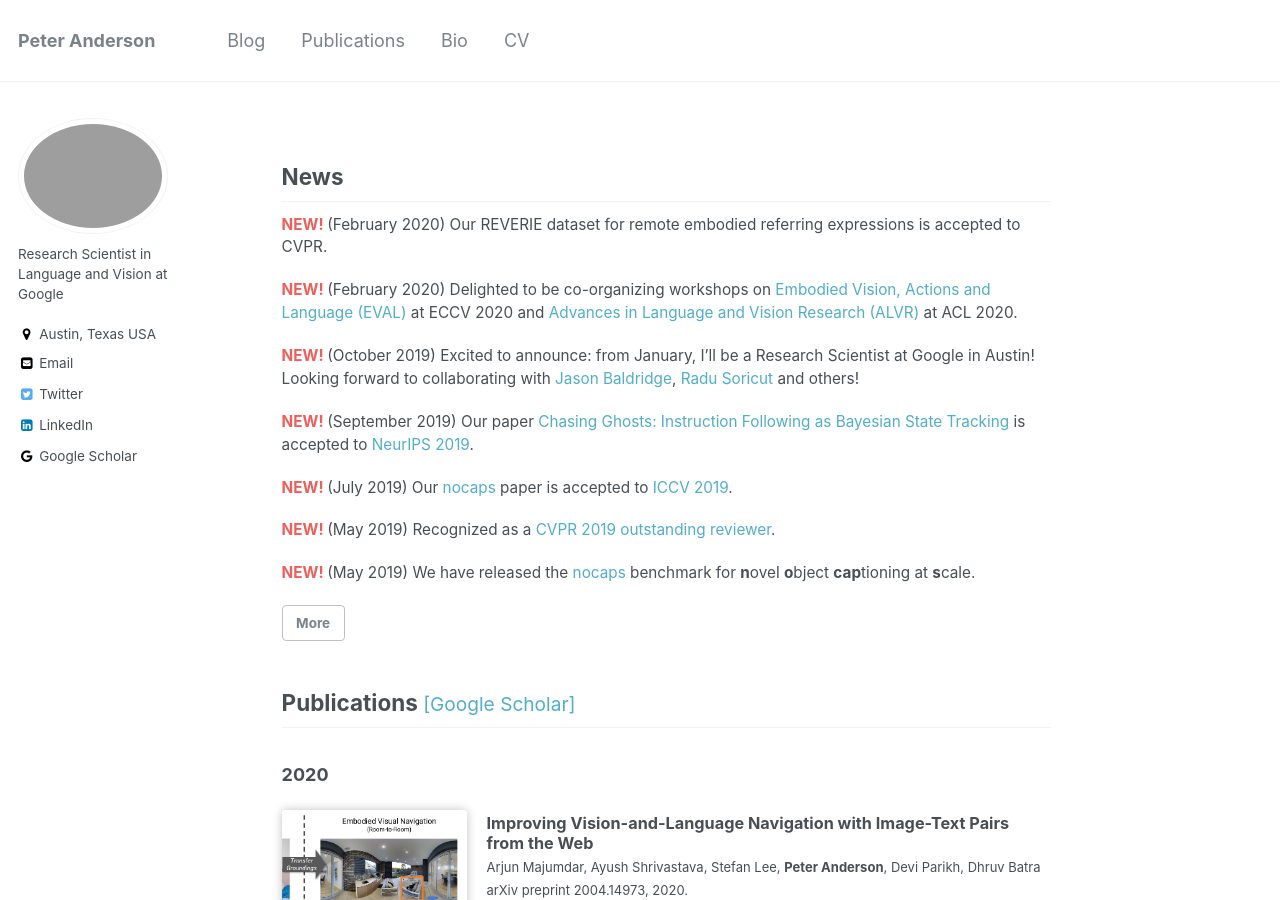
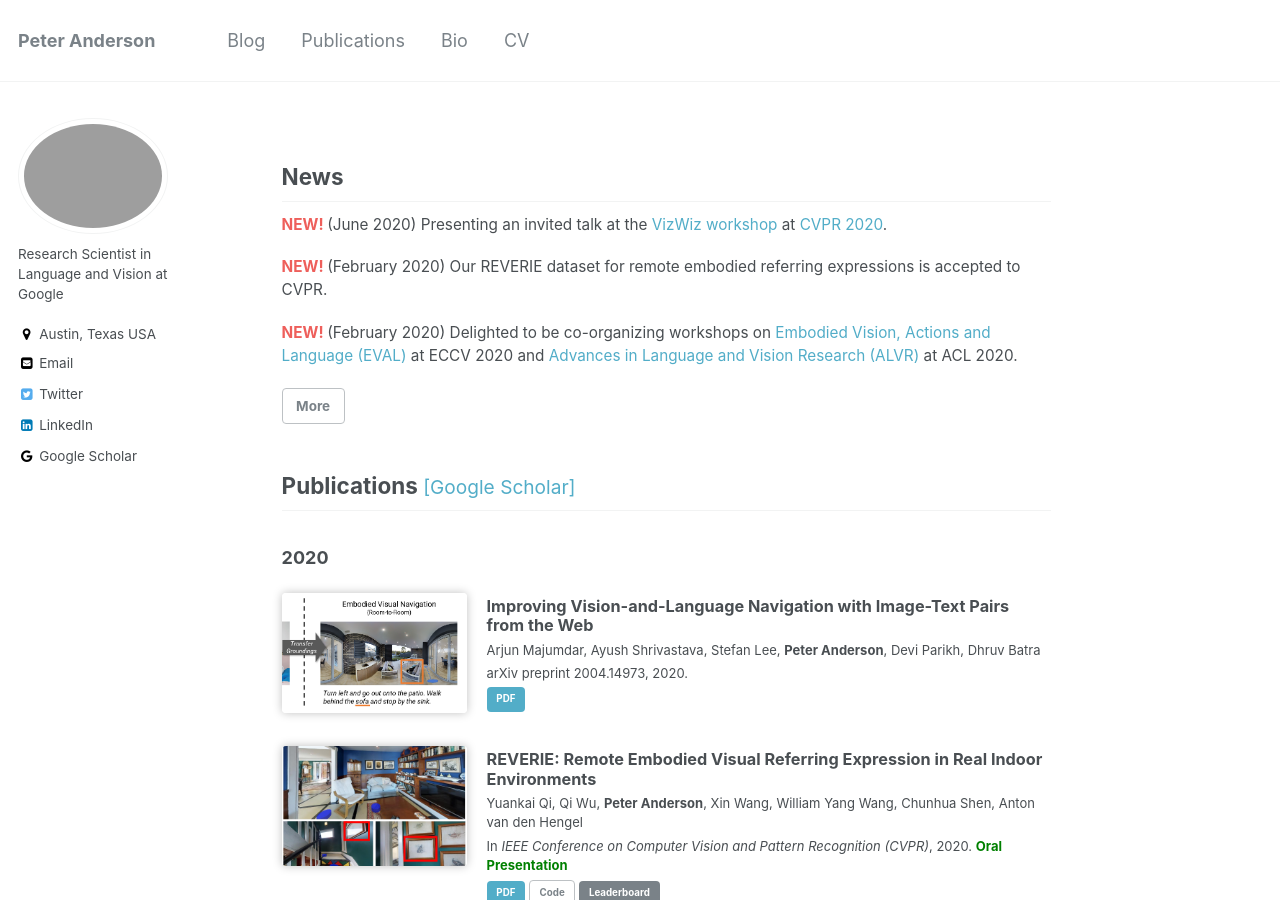
Before and after one commit to peteanderson80/peteanderson80.github.io, a Jekyll site: the page built from index.html, in a window 1280 px wide and 900 px high. Built offline with Jekyll 4.4.1, drawn with Linux system fonts in a browser that asks for light colours; a script that is not in the unit is left out; the list of posts is cut into pages by our own code.

Commit message:
Update news

```diff
--- a/_data/news.yml
+++ b/_data/news.yml
@@ -1,14 +1,11 @@
 # News on home page
 main:
+  - "(June 2020) Presenting an invited talk at the [VizWiz workshop](https://vizwiz.org/workshops/2020-workshop/) at [CVPR 2020](http://cvpr2020.thecvf.com/)."
   - "(February 2020) Our REVERIE dataset for remote embodied referring expressions is accepted to CVPR."
   - "(February 2020) Delighted to be co-organizing workshops on [Embodied Vision, Actions and Language (EVAL)](https://askforalfred.com/EVAL/) at ECCV 2020 and [Advances in Language and Vision Research (ALVR)](https://alvr-workshop.github.io/) at ACL 2020."
-  - "(October 2019) Excited to announce: from January, I'll be a Research Scientist at Google in Austin! Looking forward to collaborating with [Jason Baldridge](https://ai.google/research/people/JasonBaldridge/), [Radu Soricut](https://ai.google/research/people/105783) and others!"
-  - "(September 2019) Our paper [Chasing Ghosts: Instruction Following as Bayesian State Tracking](https://arxiv.org/abs/1907.02022) is accepted to [NeurIPS 2019](https://neurips.cc/)."
-  - "(July 2019) Our [nocaps](https://nocaps.org/) paper is accepted to [ICCV 2019](http://iccv2019.thecvf.com/)."
-  - "(May 2019) Recognized as a [CVPR 2019 outstanding reviewer](http://cvpr2019.thecvf.com/files/CVPR_2019_Program_Guide.pdf)."
-  - "(May 2019) We have released the [nocaps](https://nocaps.org/) benchmark for **n**ovel **o**bject **cap**tioning at **s**cale."
 
 all:
+  - "(June 2020) Presenting an invited talk at the [VizWiz workshop](https://vizwiz.org/workshops/2020-workshop/) at [CVPR 2020](http://cvpr2020.thecvf.com/)."
   - "(February 2020) Our REVERIE dataset for remote embodied referring expressions is accepted to CVPR."
   - "(February 2020) Delighted to be co-organizing workshops on [Embodied Vision, Actions and Language (EVAL)](https://askforalfred.com/EVAL/) at ECCV 2020 and [Advances in Language and Vision Research (ALVR)](https://alvr-workshop.github.io/) at ACL 2020."
   - "(October 2019) Excited to announce: from January, I'll be a Research Scientist at Google in Austin! Looking forward to collaborating with [Jason Baldridge](https://ai.google/research/people/JasonBaldridge/), [Radu Soricut](https://ai.google/research/people/105783) and others!"
```
